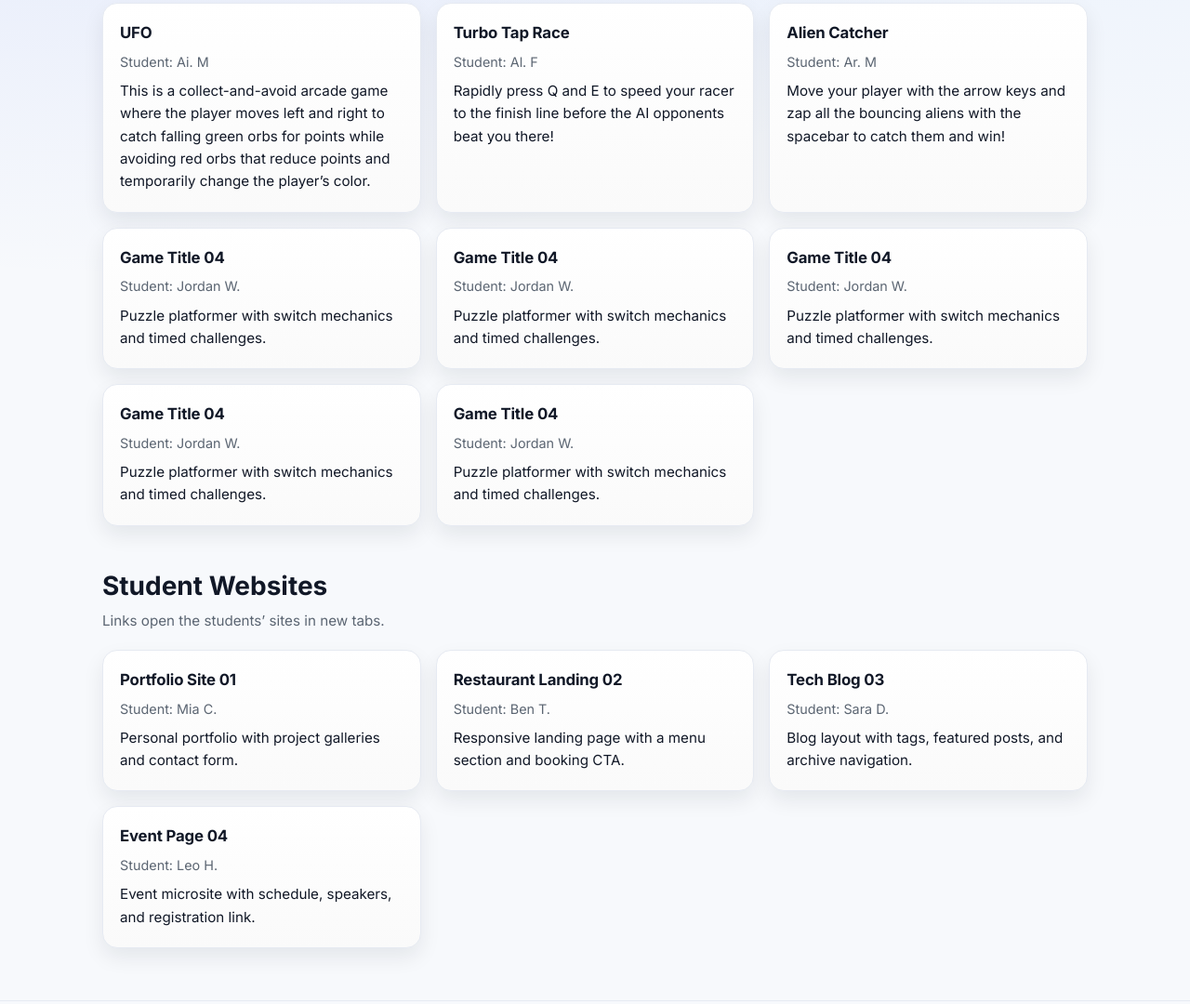
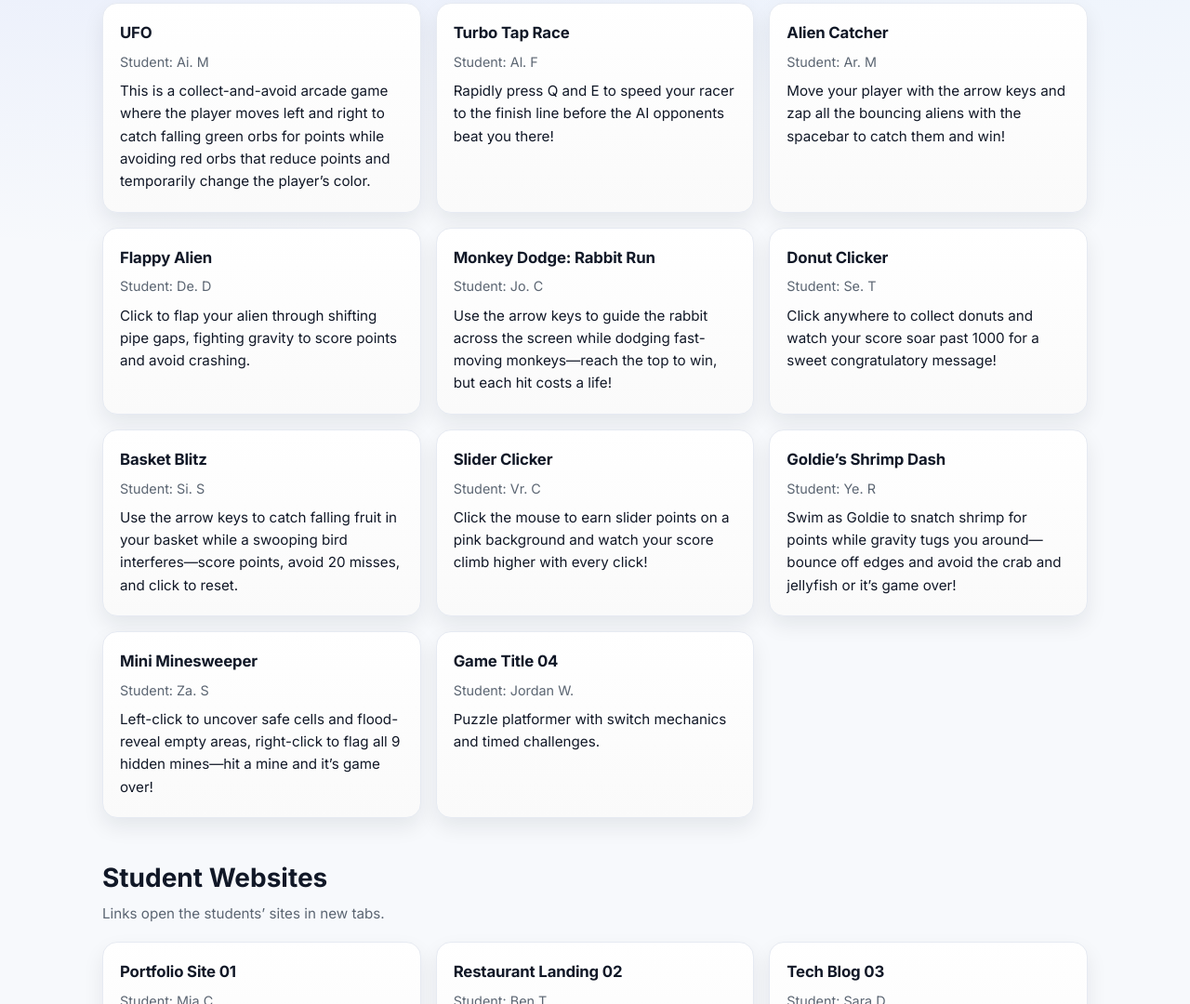
Before and after one commit to lawlietcz/lawlietcz.github.io, a plain HTML site: page index.html in a window 1280 px wide. Shown: the part 344-1424 px from the top of the page at 93% size. Drawn offline with Linux system fonts and the light colour scheme.

Commit message:
Update index.html

```diff
--- a/index.html
+++ b/index.html
@@ -54,35 +54,59 @@
           </div>
         </a>
 
-        <a class="card" href="https://example.com/game-04" target="_blank" rel="noopener noreferrer">
+        <a class="card" href="https://studio.code.org/projects/gamelab/jVVq9HLVyDOKtlQbIzY2-n3gHQWdNb_OdNSwx5d5_YY" target="_blank" rel="noopener noreferrer">
           <div class="card-body">
-            <h3 class="card-title">Game Title 04</h3>
-            <p class="card-meta">Student: Jordan W.</p>
-            <p class="card-desc">Puzzle platformer with switch mechanics and timed challenges.</p>
+            <h3 class="card-title">Flappy Alien</h3>
+            <p class="card-meta">Student: De. D</p>
+            <p class="card-desc">Click to flap your alien through shifting pipe gaps, fighting gravity to score points and avoid crashing.</p>
           </div>
         </a>
 
-        <a class="card" href="https://example.com/game-04" target="_blank" rel="noopener noreferrer">
+        <a class="card" href="https://studio.code.org/projects/gamelab/vvNFLElyOmIYpnRKdtFXH4e89iYa4Cbc0_XP1_ZdHTA" target="_blank" rel="noopener noreferrer">
           <div class="card-body">
-            <h3 class="card-title">Game Title 04</h3>
-            <p class="card-meta">Student: Jordan W.</p>
-            <p class="card-desc">Puzzle platformer with switch mechanics and timed challenges.</p>
+            <h3 class="card-title">Monkey Dodge: Rabbit Run</h3>
+            <p class="card-meta">Student: Jo. C</p>
+            <p class="card-desc">Use the arrow keys to guide the rabbit across the screen while dodging fast-moving monkeys—reach the top to win, but each hit costs a life!</p>
           </div>
         </a>
 
-        <a class="card" href="https://example.com/game-04" target="_blank" rel="noopener noreferrer">
+        <a class="card" href="https://studio.code.org/projects/gamelab/TYV_QsyP8w2kWFY8Cwg3Hh5W6AFM3xUXCrgh1ZEvroU" target="_blank" rel="noopener noreferrer">
           <div class="card-body">
-            <h3 class="card-title">Game Title 04</h3>
-            <p class="card-meta">Student: Jordan W.</p>
-            <p class="card-desc">Puzzle platformer with switch mechanics and timed challenges.</p>
+            <h3 class="card-title">Donut Clicker</h3>
+            <p class="card-meta">Student: Se. T</p>
+            <p class="card-desc">Click anywhere to collect donuts and watch your score soar past 1000 for a sweet congratulatory message!</p>
           </div>
         </a>
 
-        <a class="card" href="https://example.com/game-04" target="_blank" rel="noopener noreferrer">
+        <a class="card" href="https://studio.code.org/projects/gamelab/h_uivvGgg4LEl89_jrPq2q135LJVVaOFJhXQEY8USsk" target="_blank" rel="noopener noreferrer">
           <div class="card-body">
-            <h3 class="card-title">Game Title 04</h3>
-            <p class="card-meta">Student: Jordan W.</p>
-            <p class="card-desc">Puzzle platformer with switch mechanics and timed challenges.</p>
+            <h3 class="card-title">Basket Blitz</h3>
+            <p class="card-meta">Student: Si. S</p>
+            <p class="card-desc">Use the arrow keys to catch falling fruit in your basket while a swooping bird interferes—score points, avoid 20 misses, and click to reset.</p>
+          </div>
+        </a>
+
+        <a class="card" href="https://studio.code.org/projects/gamelab/YFKP9TirEymOXs90wJCmL8x-c9DEWYqKGsGe65wjO7I" target="_blank" rel="noopener noreferrer">
+          <div class="card-body">
+            <h3 class="card-title">Slider Clicker</h3>
+            <p class="card-meta">Student: Vr. C</p>
+            <p class="card-desc">Click the mouse to earn slider points on a pink background and watch your score climb higher with every click!</p>
+          </div>
+        </a>
+
+        <a class="card" href="https://studio.code.org/projects/gamelab/f_EOh7jlmegBeKJUAcCZ2Td-7F8C26gI6MJg96J7iBY" target="_blank" rel="noopener noreferrer">
+          <div class="card-body">
+            <h3 class="card-title">Goldie’s Shrimp Dash</h3>
+            <p class="card-meta">Student: Ye. R</p>
+            <p class="card-desc">Swim as Goldie to snatch shrimp for points while gravity tugs you around—bounce off edges and avoid the crab and jellyfish or it’s game over!</p>
+          </div>
+        </a>
+
+        <a class="card" href="https://studio.code.org/projects/gamelab/2Qwr2LMCrAS0W96bjG2TB697pQPeCGucp84MUHlju08" target="_blank" rel="noopener noreferrer">
+          <div class="card-body">
+            <h3 class="card-title">Mini Minesweeper</h3>
+            <p class="card-meta">Student: Za. S</p>
+            <p class="card-desc">Left-click to uncover safe cells and flood-reveal empty areas, right-click to flag all 9 hidden mines—hit a mine and it’s game over!</p>
           </div>
         </a>
 
```
